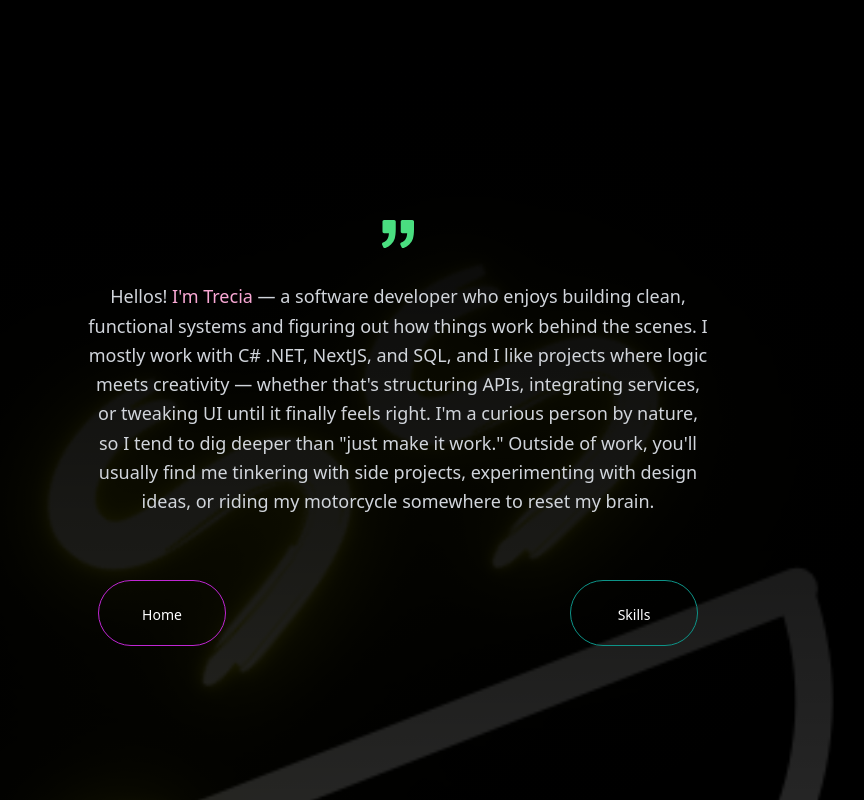
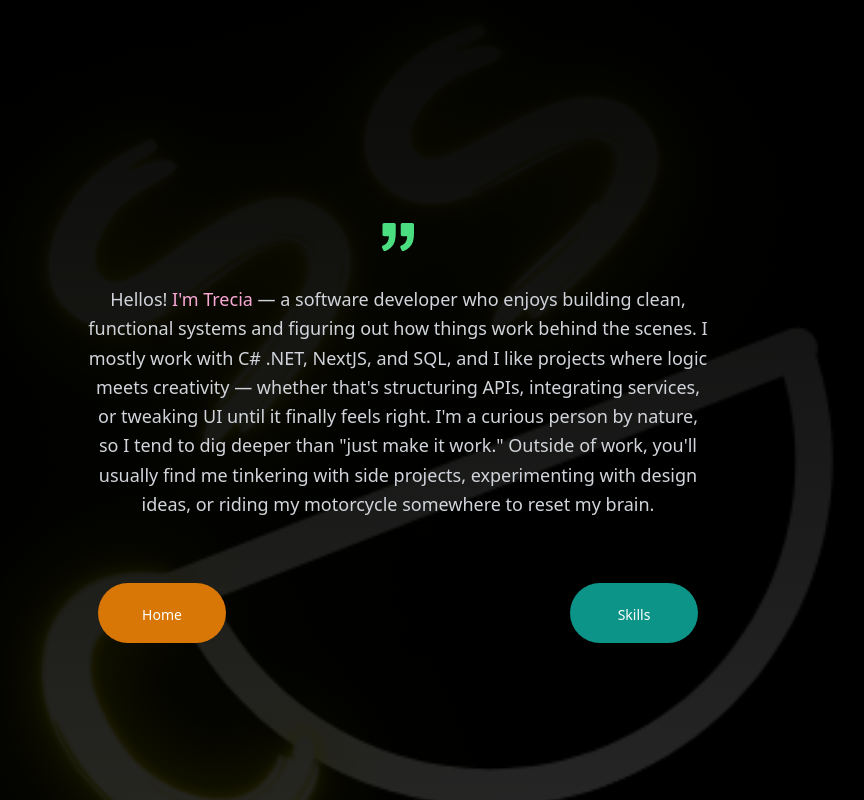
Before and after one commit to TreciaKS/treciaks-dev, a Next.js app in the folder frontend/: page /about in a window 1280 px wide. Shown: the whole page, without its empty margins (242-1106 px from the left). Built offline with nearby package versions, Linux system fonts and the light colour scheme; a web font is replaced by a local one.

Commit message:
refactor: style clean up

```diff
--- a/frontend/pages/about/About.module.css
+++ b/frontend/pages/about/About.module.css
@@ -2,9 +2,9 @@
     display: flex;
     justify-content: center;
     align-items: center;
-    background-image: linear-gradient(rgb(0, 0, 0), rgba(0, 0, 0, 0.855)), url('/logo.png');
+    background-image: linear-gradient(rgba(0, 0, 0, 0.966), rgba(0, 0, 0, 0.855)), url('/logo.png');
     background-repeat: repeat;
     background-size: cover;
-    background-position: top;
+    background-position: center;
     height: 100vh;
 }
--- a/frontend/pages/about/index.js
+++ b/frontend/pages/about/index.js
@@ -51,13 +51,13 @@ const about = () => {
               </p>
             </div>
           </div>
-          <div className="container flex justify-between mx-auto text-center sm:w-2/4">
-            <button className="w-32 px-4 py-4 ml-5 text-white transition border rounded-full border-fuchsia-600 hover:text-fuchsia-600 focus:outline-none focus:no-ring active:text-fuchsia-500">
+          <div className="container flex justify-between mx-auto text-center sm:w-2/4 [&>button]:border-none">
+            <button className="w-32 px-4 py-4 ml-5 text-lg text-white transition border rounded-full bg-amber-600 hover:bg-amber-700 focus:outline-none focus:no-ring active:text-amber-500">
               <Link href="/Main">
                 <span className="text-sm font-medium">Home</span>
               </Link>
             </button>
-            <button className="w-32 py-4 mr-5 text-white transition border border-teal-600 rounded-full right-40 hover:text-teal-600 focus:outline-none focus:no-ring active:text-teal-500">
+            <button className="w-32 py-4 mr-5 text-lg text-white transition bg-teal-600 border rounded-full right-40 hover:bg-teal-700 focus:outline-none focus:no-ring active:text-teal-500">
               <Link href="/skills">
                 <span className="text-sm font-medium">Skills</span>
               </Link>
--- a/frontend/pages/projects/index.js
+++ b/frontend/pages/projects/index.js
@@ -4,7 +4,7 @@ import Link from 'next/link'
 
 const Projects = () => {
   return (
-    <section className="relative text-gray-600 bg-black">
+    <section className="relative h-screen text-gray-600 bg-black border">
       <div className="relative flex flex-col justify-center p-10 mx-auto">
         <div className="flex flex-col w-full mb-20 text-center">
           <h1 className="mb-4 text-2xl font-medium text-purple-300 sm:text-3xl title-font">
@@ -246,7 +246,7 @@ const Projects = () => {
       </div>
 
       {/* buttons */}
-      <div className="container flex justify-between pb-6 mx-auto text-center sm:w-3/4">
+      <div className="left-0 right-0 flex justify-between pb-6 mx-auto text-center md:bottom-0 sm:w-3/4 md:relative">
         <button className="w-32 px-4 py-4 ml-5 text-white transition border rounded-full border-fuchsia-600 hover:text-fuchsia-600 focus:outline-none focus:no-ring active:text-fuchsia-500">
           <Link href="/Main">
             <span className="text-sm font-medium">Home</span>
```
